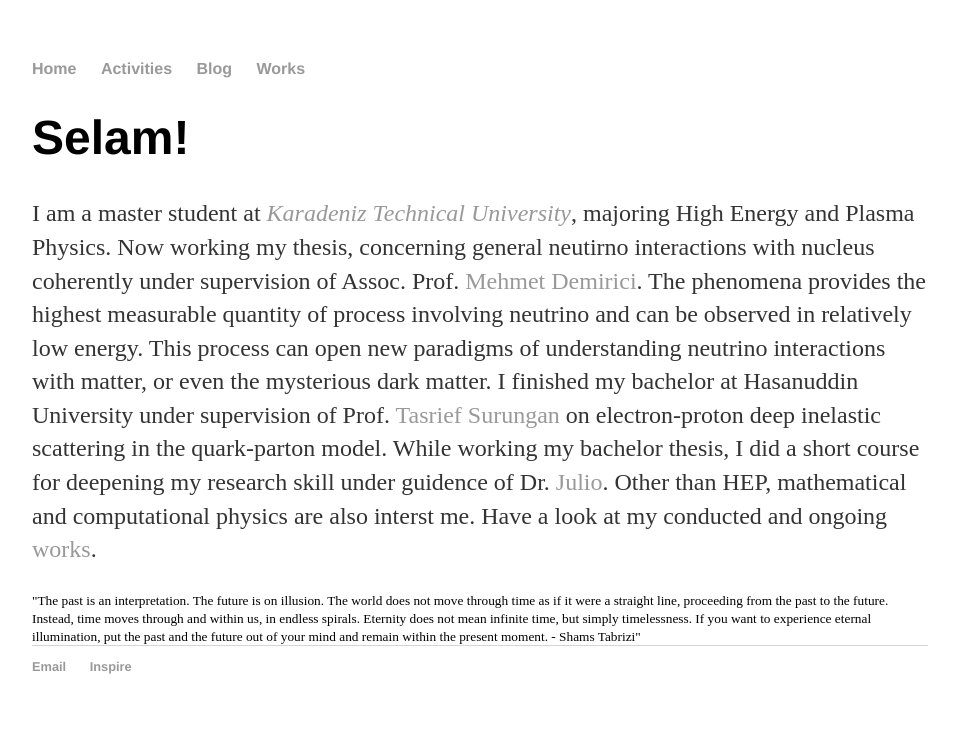
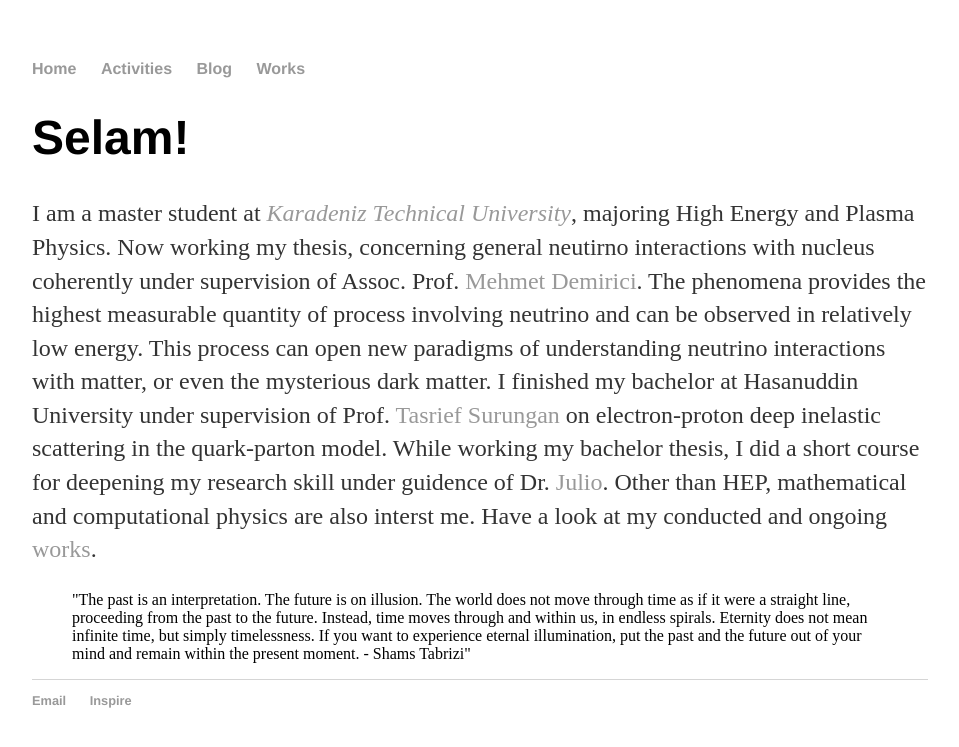
Before and after one commit to mfmustamin/mfmustamin.github.io, a Jekyll site: the page built from index.html, in a window 1280 px wide. Shown: the top 747 px of the page, without its empty margins (160-1119 px from the left). Built offline with Jekyll 4.4.1, drawn with Linux system fonts in a browser that asks for light colours.

```diff
--- a/index.html
+++ b/index.html
@@ -15,7 +15,7 @@ title: Particle Phenomenologist
   are also interst me.  Have a look at my conducted and ongoing <a href="/works">works</a>.
 </p>
 
-<small>"The past is an interpretation. The future is on illusion. The world does not move through time as if it were a straight line,
+<blockquote>"The past is an interpretation. The future is on illusion. The world does not move through time as if it were a straight line,
  proceeding from the past to the future. Instead, time moves through and within us, in endless spirals. Eternity does not mean infinite time,
  but simply timelessness. If you want to experience eternal illumination, put the past and the future out of your mind and remain within
-the present moment. - Shams Tabrizi"</small>
+the present moment. - Shams Tabrizi"</blockquote>
```
